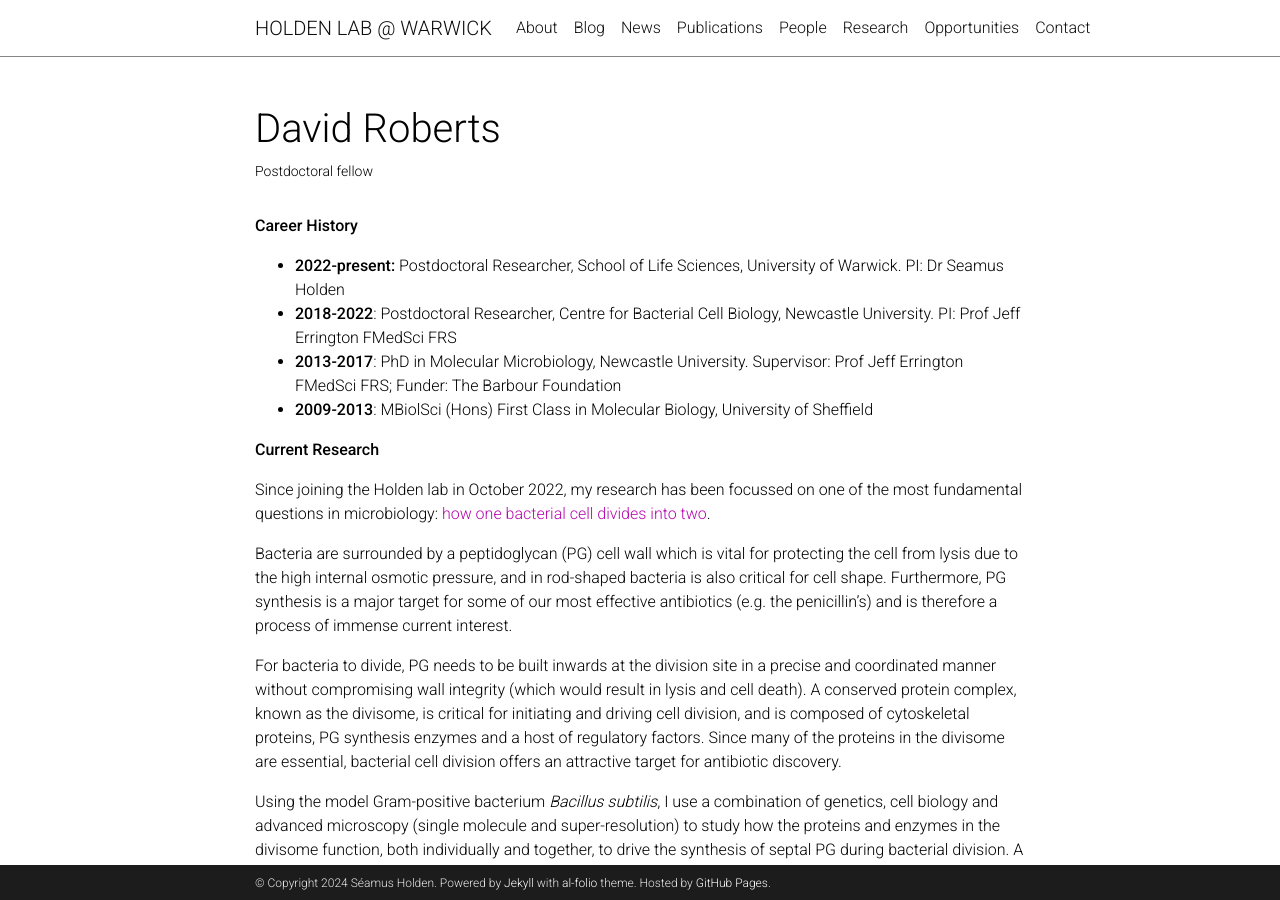
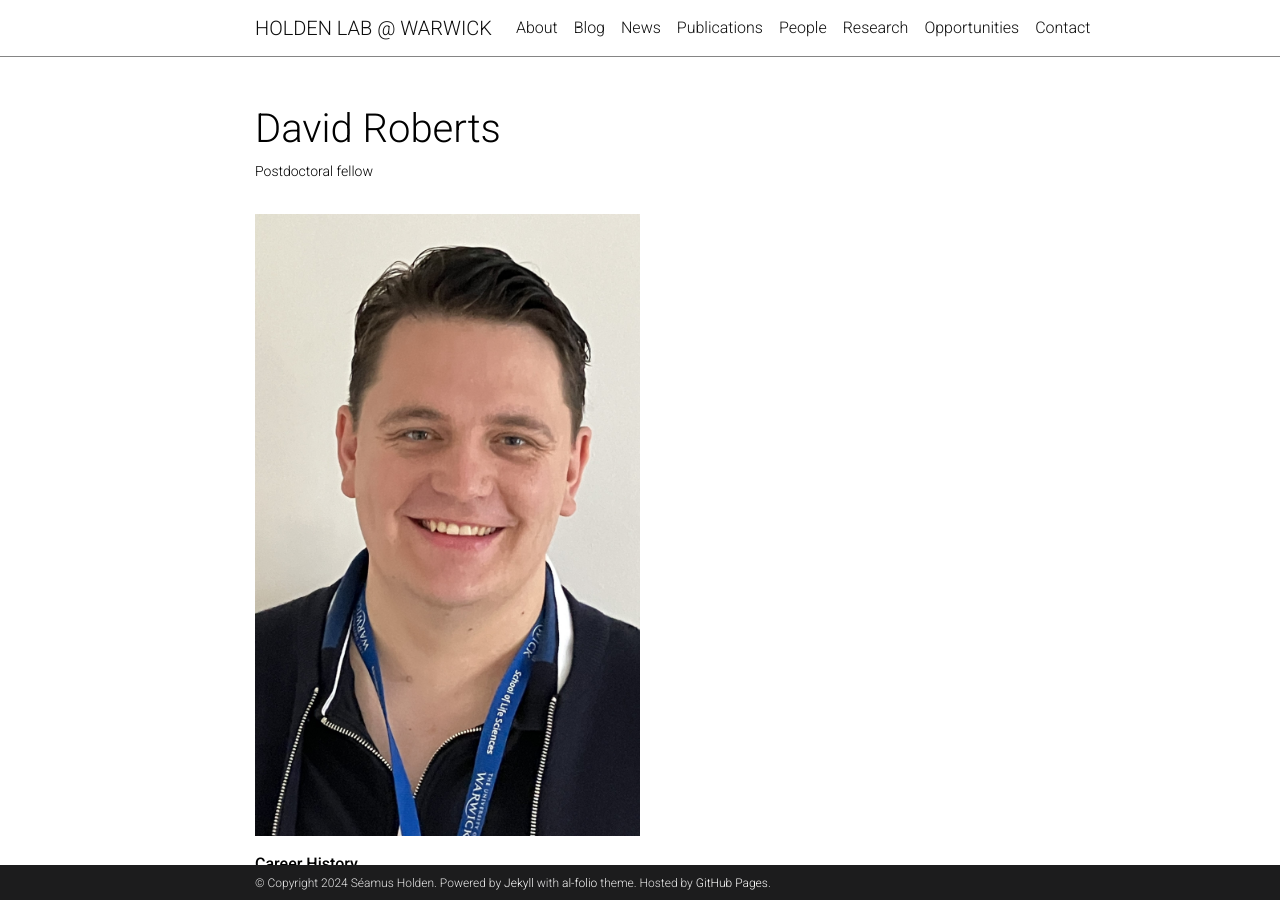
Before and after one commit to HoldenLab/holdenlab.github.io, a Jekyll site: the page built from _projects/roberts_david.md, in a window 1280 px wide and 900 px high. Built offline with Jekyll 4.4.1, drawn with Linux system fonts in a browser that asks for light colours; comment, search, counter and statistics services are not loaded; a style sheet for code colours, icons or effects is not loaded.

Commit message:
Update roberts_david.md

```diff
--- a/_projects/roberts_david.md
+++ b/_projects/roberts_david.md
@@ -7,6 +7,9 @@
 category: current
 redirect:
 ---
+
+<img src="/assets/img/people/Dave_Roberts_profile.jpg" width="50%">
+
 
 **Career History**
 - **2022-present:** Postdoctoral Researcher, School of Life Sciences, University of Warwick.
```
